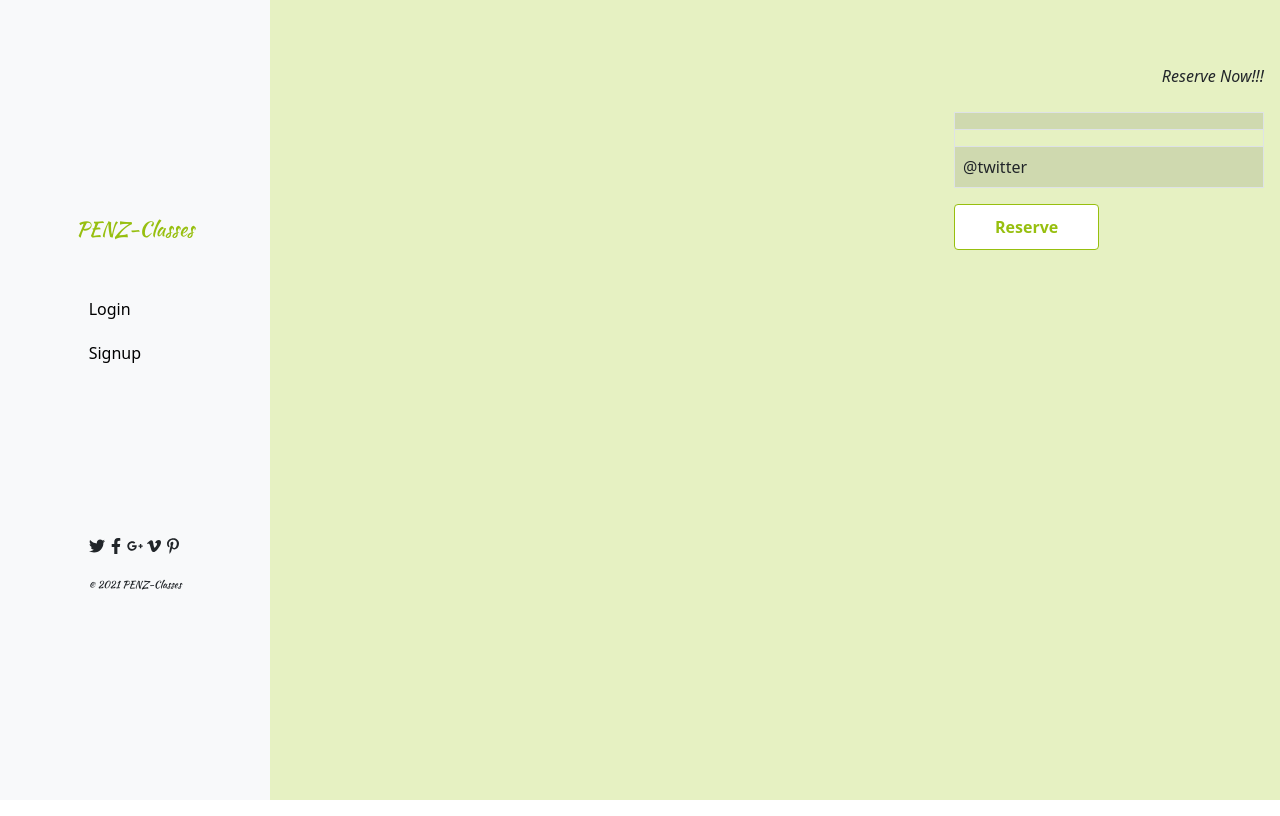
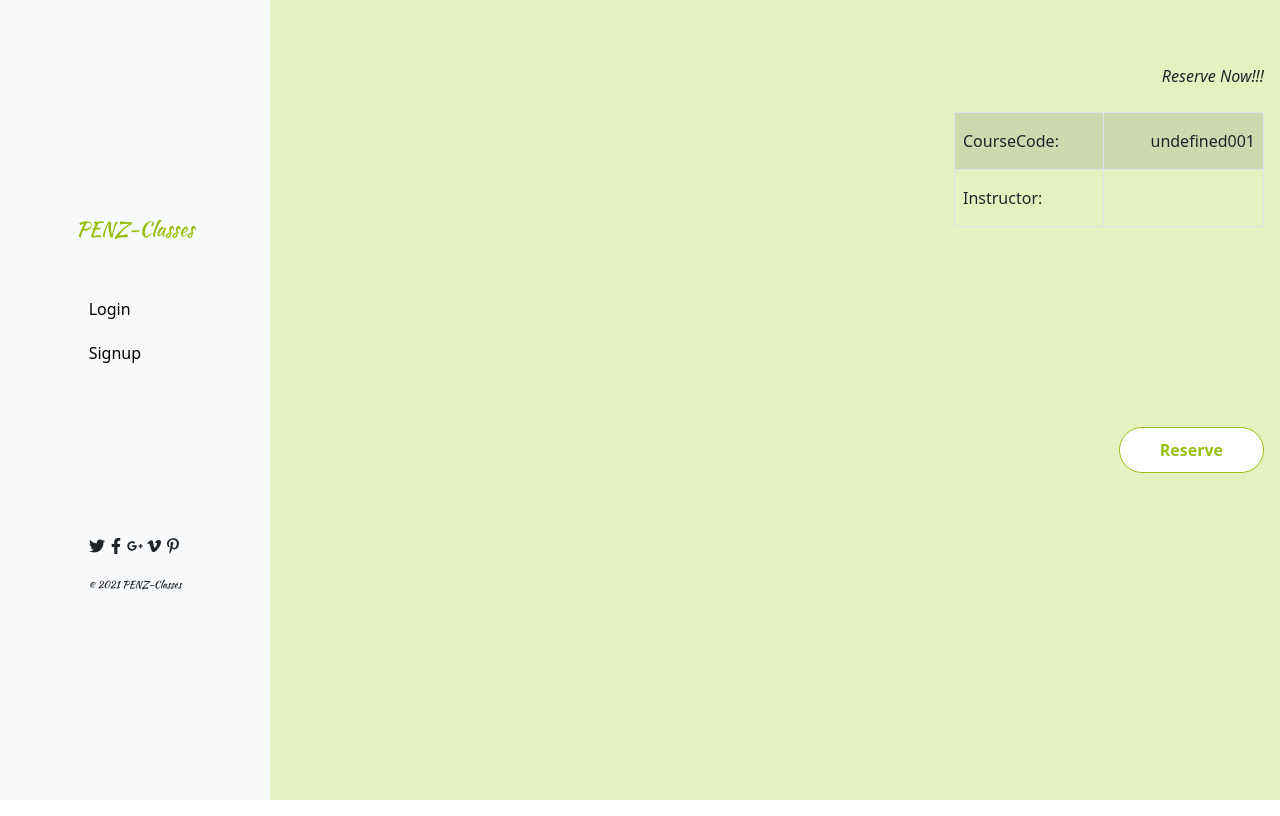
Before and after one commit to ZeenatLawal/Penz_Classes_Frontend, a React (Create React App) app: page /courses/1 in a window 1280 px wide. Built offline with nearby package versions, Linux system fonts and the light colour scheme; no server answers.

Commit message:
Style the right pane

```diff
--- a/src/components/CourseDetails.js
+++ b/src/components/CourseDetails.js
@@ -47,22 +47,23 @@ const CourseDetails = () => {
         <Col sm={12} md={4} className="mt-5">
           <div className="course-details-title text-uppercase fs-4 text-right font-weight-bold">{title}</div>
           <p className="font-italic fs-6 text-right mb-4">Reserve Now!!!</p>
-          <Table striped bordered hover>
+          <div>
+            <Table responsive="sm" striped bordered hover>
               <tbody>
                 <tr>
-                <td>{title}</td>
+                  <td className="py-3">CourseCode:</td>
+                  <td className="text-right py-3">{`${id}001`}</td>
                 </tr>
                 <tr>
-                <td>{instructorName}</td>
-              </tr>
-              <tr>
-                <td>@twitter</td>
+                  <td className="py-3">Instructor:</td>
+                  <td className="text-right py-3">{instructorName}</td>
                 </tr>
               </tbody>
             </Table>
-          {/* <div>{title}</div>
-          <div>{instructorName}</div> */}
-          <Button className="button" type="button" onClick={() => setSmShow(true)}>Reserve</Button>
+          </div>
+          <div className="text-right details-btn">
+            <Button className="button rounded-pill" type="button" onClick={() => setSmShow(true)}>Reserve</Button>
+          </div>
         </Col>
       </Row>
 
--- a/src/styles/App.css
+++ b/src/styles/App.css
@@ -71,10 +71,13 @@ li {
   height: 100vh;
 }
 
-/* .course-details-title {
-  text-align: right;
-  font-weight: 700;
-} */
+.course-details-title {
+  color: var(--green);
+}
+
+.details-btn {
+  margin-top: 200px;
+}
 
 @media only screen and (min-width: 768px) {
   .App {
```
Lines whose indentation alone changed are shown as unchanged.
